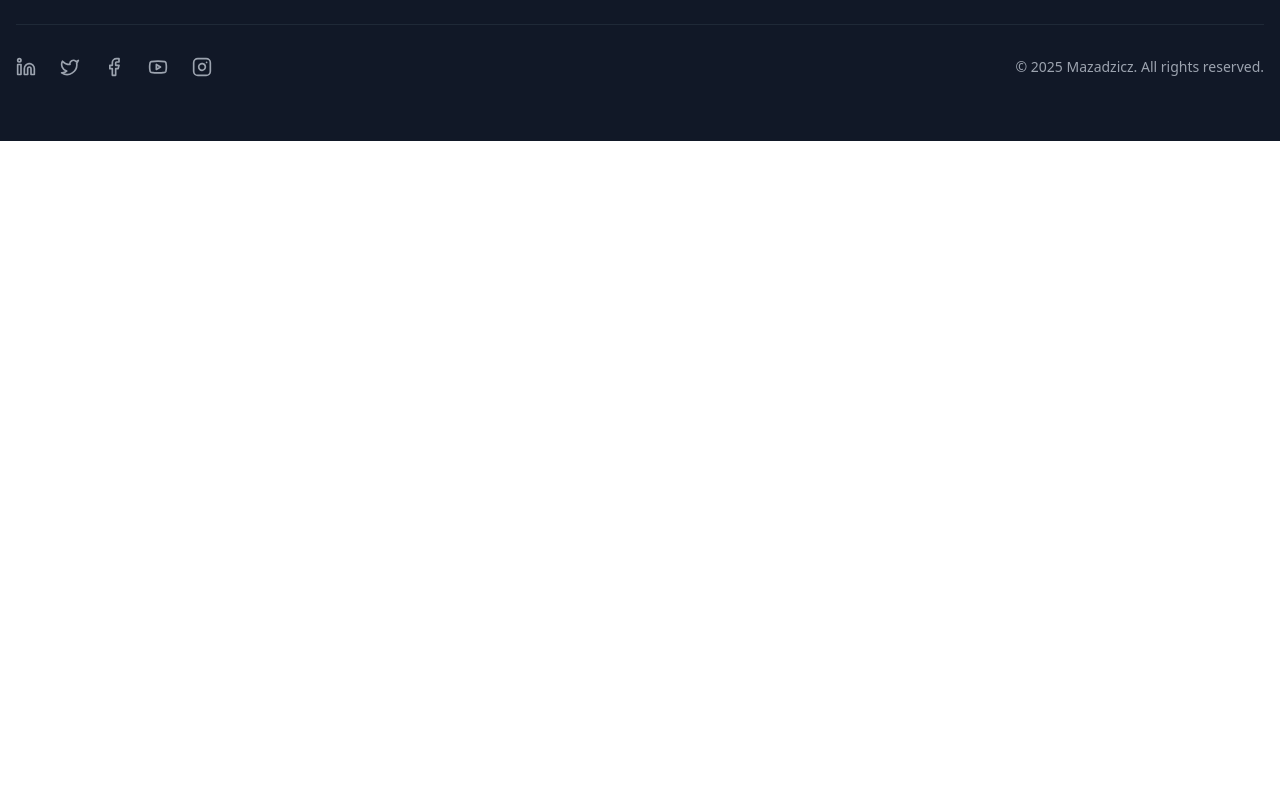
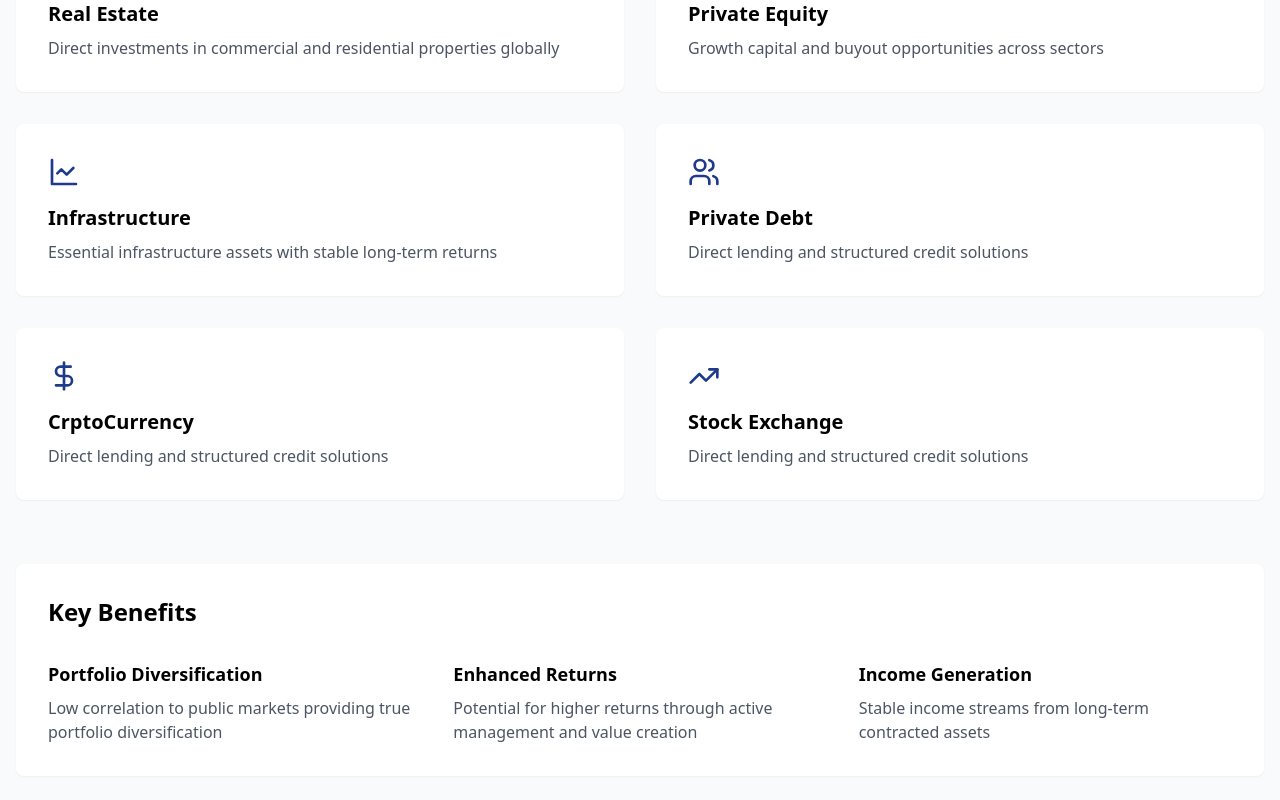
Before and after one commit to sescie/mazadzcz, a React (Vite) app: page / in a window 1280 px wide. Shown: the part 3240-4040 px from the top of the page. Before the commit the page ends 3381 px from the top, so only its background shows below. Built offline with nearby package versions, Linux system fonts and the light colour scheme.

Commit message:
add some things to the private area

```diff
--- /dev/null
+++ b/src/components/PrivateAssets.tsx
@@ -0,0 +1,91 @@
+import React from 'react';
+import { Building2, Briefcase, LineChart, Users, DollarSign, TrendingUp } from 'lucide-react';
+
+const PrivateAssets = () => {
+  const strategies = [
+    {
+      title: 'Real Estate',
+      icon: <Building2 size={32} className="text-blue-900" />,
+      description: 'Direct investments in commercial and residential properties globally'
+    },
+    {
+      title: 'Private Equity',
+      icon: <Briefcase size={32} className="text-blue-900" />,
+      description: 'Growth capital and buyout opportunities across sectors'
+    },
+    {
+      title: 'Infrastructure',
+      icon: <LineChart size={32} className="text-blue-900" />,
+      description: 'Essential infrastructure assets with stable long-term returns'
+    },
+    {
+      title: 'Private Debt',
+      icon: <Users size={32} className="text-blue-900" />,
+      description: 'Direct lending and structured credit solutions'
+    },
+    {
+      title: 'CrptoCurrency',
+      icon: <DollarSign size={32} className="text-blue-900" />,
+      description: 'Direct lending and structured credit solutions'
+    },
+    {
+      title: 'Stock Exchange',
+      icon: <TrendingUp size={32} className="text-blue-900" />,
+      description: 'Direct lending and structured credit solutions'
+    }
+  ];
+
+  return (
+    <div className=" bg-gray-50">
+      {/* Hero Section */}
+
+
+      {/* Strategy Overview */}
+      <div className="max-w-7xl mx-auto px-4 py-16">
+        <div className="text-center mb-16">
+          <h2 className="text-3xl font-bold mb-4">Our Investment Strategies</h2>
+          <p className="text-xl text-gray-600 max-w-3xl mx-auto">
+            Diversified private market solutions tailored to institutional and qualified investors
+          </p>
+        </div>
+
+        <div className="grid md:grid-cols-2 gap-8 mb-16">
+          {strategies.map((strategy) => (
+            <div key={strategy.title} className="bg-white p-8 rounded-lg shadow-sm hover:shadow-md transition-shadow">
+              <div className="mb-4">{strategy.icon}</div>
+              <h3 className="text-xl font-semibold mb-2">{strategy.title}</h3>
+              <p className="text-gray-600">{strategy.description}</p>
+            </div>
+          ))}
+        </div>
+
+        {/* Key Benefits */}
+        <div className="bg-white rounded-lg shadow-sm p-8">
+          <h3 className="text-2xl font-bold mb-8">Key Benefits</h3>
+          <div className="grid md:grid-cols-3 gap-8">
+            <div>
+              <h4 className="text-lg font-semibold mb-2">Portfolio Diversification</h4>
+              <p className="text-gray-600">
+                Low correlation to public markets providing true portfolio diversification
+              </p>
+            </div>
+            <div>
+              <h4 className="text-lg font-semibold mb-2">Enhanced Returns</h4>
+              <p className="text-gray-600">
+                Potential for higher returns through active management and value creation
+              </p>
+            </div>
+            <div>
+              <h4 className="text-lg font-semibold mb-2">Income Generation</h4>
+              <p className="text-gray-600">
+                Stable income streams from long-term contracted assets
+              </p>
+            </div>
+          </div>
+        </div>
+      </div>
+    </div>
+  );
+};
+
+export default PrivateAssets;
--- a/src/pages/Home.tsx
+++ b/src/pages/Home.tsx
@@ -4,6 +4,7 @@ import Features from '../components/Features';
 import Banner from '../components/Banner';
 import EconomicViews from '../components/EconomicViews';
 import InvestmentResearch from '../components/InvestmentResearch';
+import PrivateAssets from '../components/PrivateAssets';
 
 const Home = () => {
   return (
@@ -12,6 +13,7 @@ const Home = () => {
       <Features />
       <InvestmentResearch />
       <EconomicViews />
+      <PrivateAssets />
 
 
     </>
```
